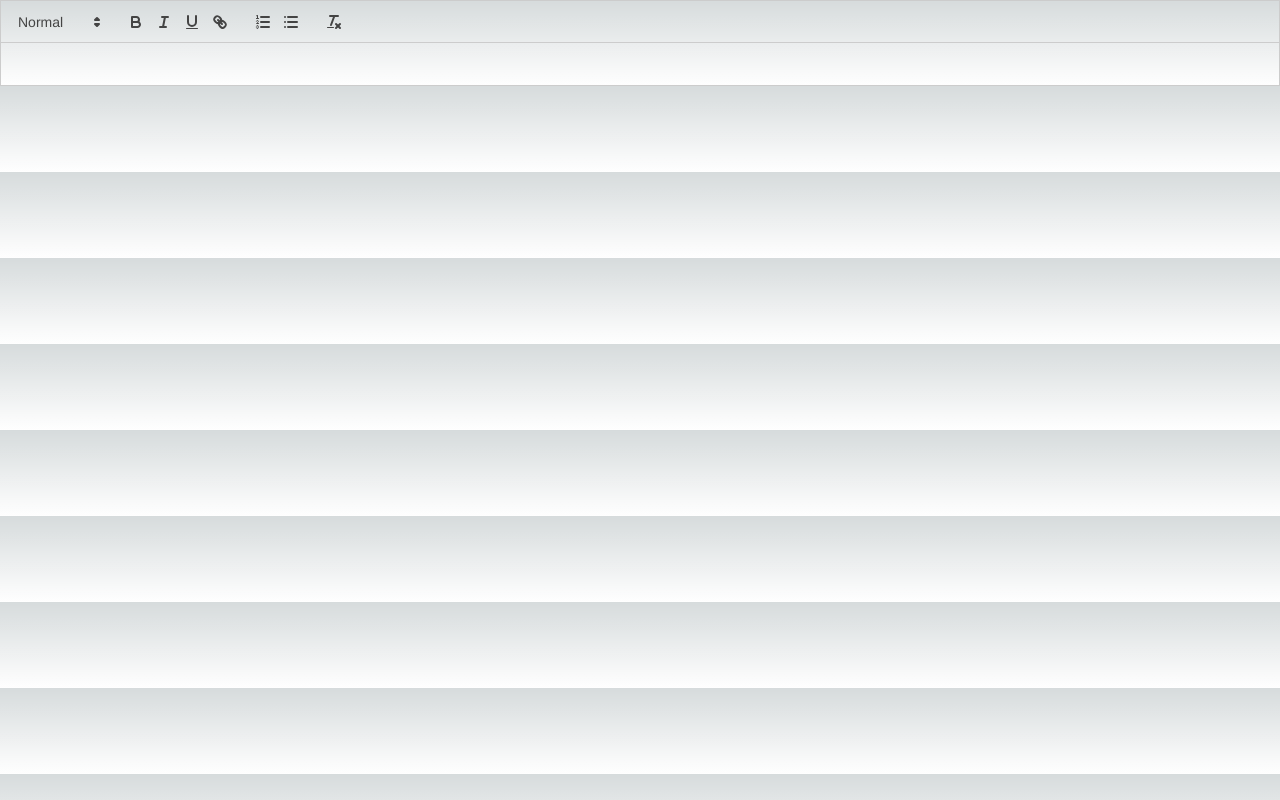
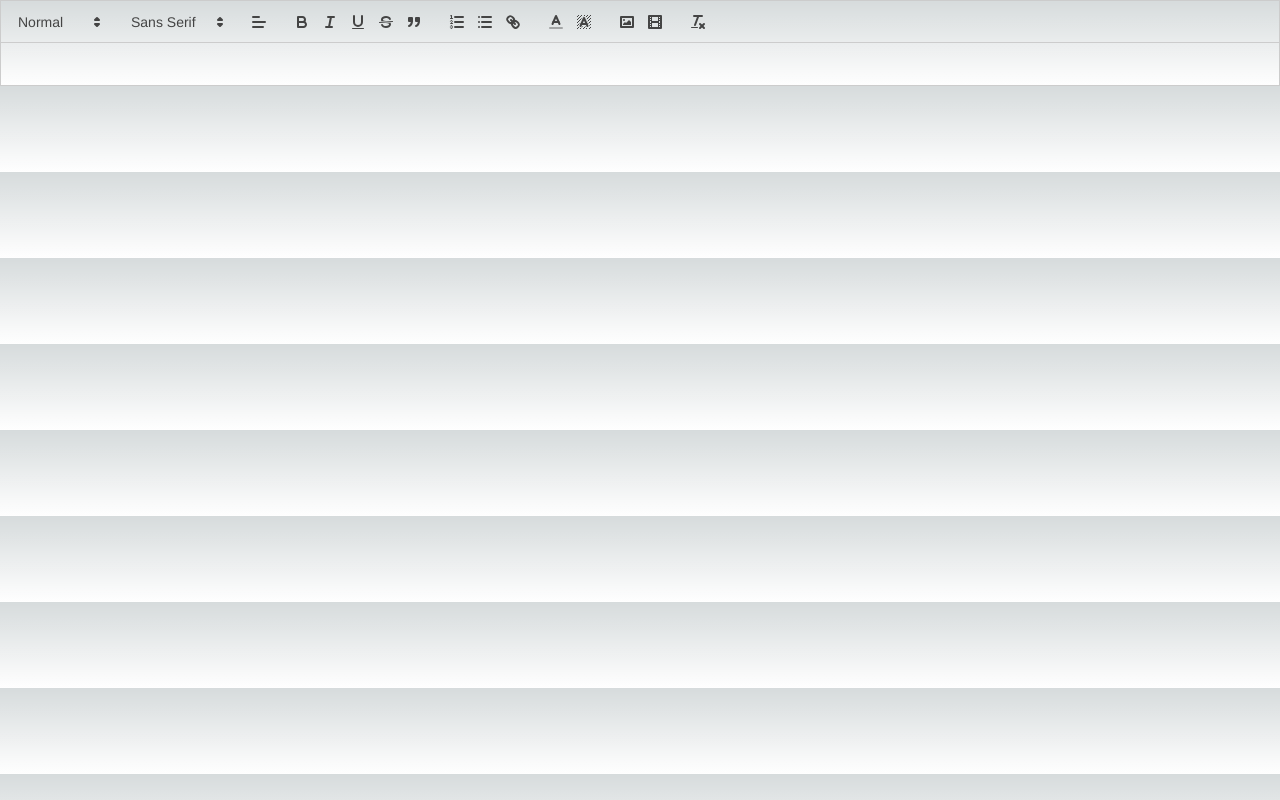
Before and after one commit to Team-Fundy/Fundy-FE, a Next.js app: page / in a window 1280 px wide. Built offline with nearby package versions, Linux system fonts and the light colour scheme.

Commit message:
feat : texteditor 컴포넌트 이미지 & 동영상 업로드 기능 추가

```diff
--- a/Components/TextEditor/TextEditor.tsx
+++ b/Components/TextEditor/TextEditor.tsx
@@ -6,11 +6,24 @@ import dynamic from 'next/dynamic';
 const ReactQuill = dynamic(() => import('react-quill'), {
     ssr: false
 })
-
+const modules = {
+    toolbar: {
+        container: [
+            [{ 'header': [1, 2, 3, 4, 5, 6, false] }],
+            [{ 'font': [] }],
+            [{ 'align': [] }],
+            ['bold', 'italic', 'underline', 'strike', 'blockquote'],
+            [{ 'list': 'ordered' }, { 'list': 'bullet' }, 'link'],
+            [{ 'color': ['#000000', '#e60000', '#ff9900', '#ffff00', '#008a00', '#0066cc', '#9933ff', '#ffffff', '#facccc', '#ffebcc', '#ffffcc', '#cce8cc', '#cce0f5', '#ebd6ff', '#bbbbbb', '#f06666', '#ffc266', '#ffff66', '#66b966', '#66a3e0', '#c285ff', '#888888', '#a10000', '#b26b00', '#b2b200', '#006100', '#0047b2', '#6b24b2', '#444444', '#5c0000', '#663d00', '#666600', '#003700', '#002966', '#3d1466', 'custom-color'] }, { 'background': [] }],
+            ['image', 'video'],
+            ['clean']
+        ],
+    }
+}
 const TextEditor = () => {
     return (
         <div>
-            <ReactQuill />
+            <ReactQuill modules={modules} />
         </div>
     );
 };
```
